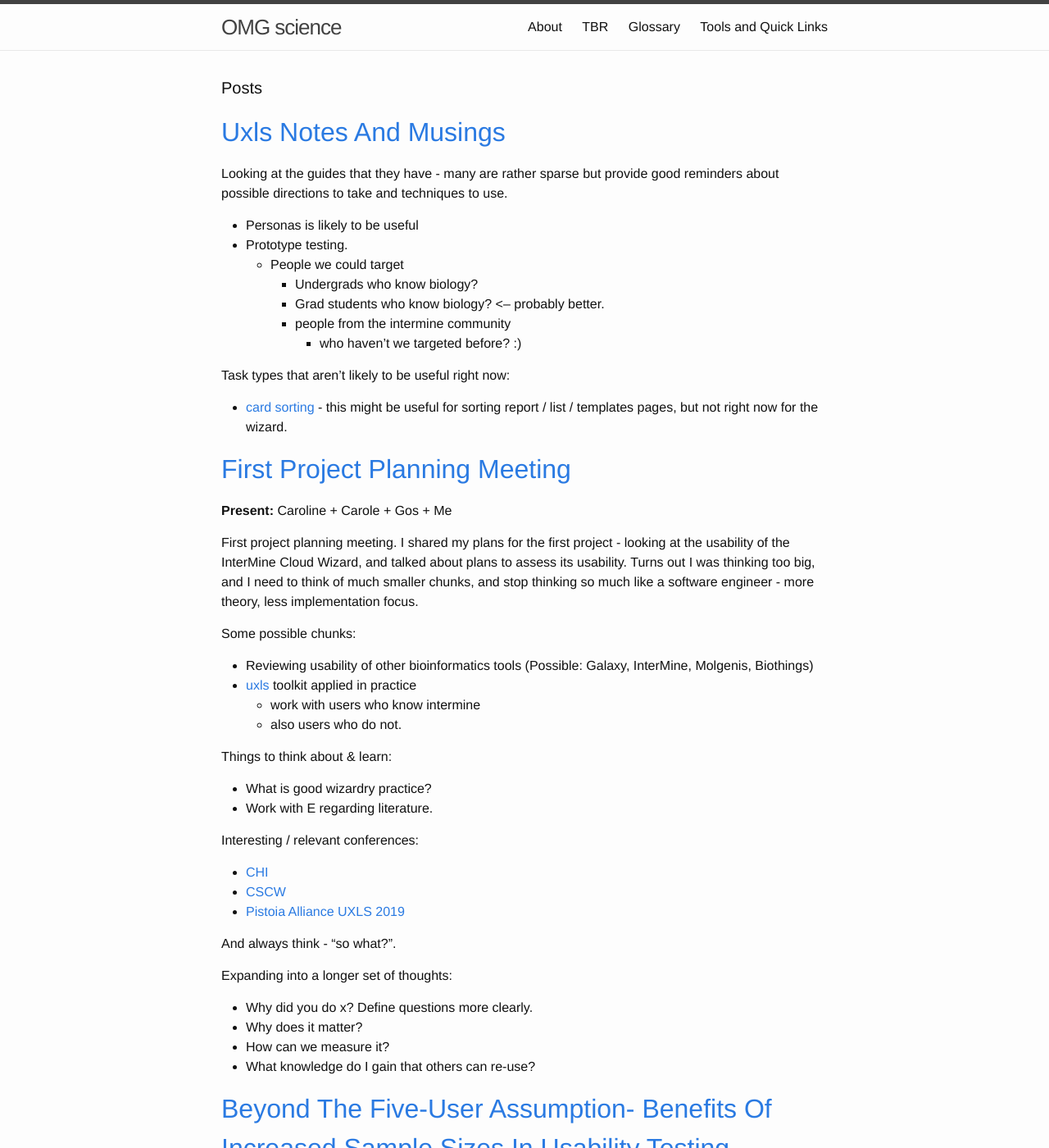
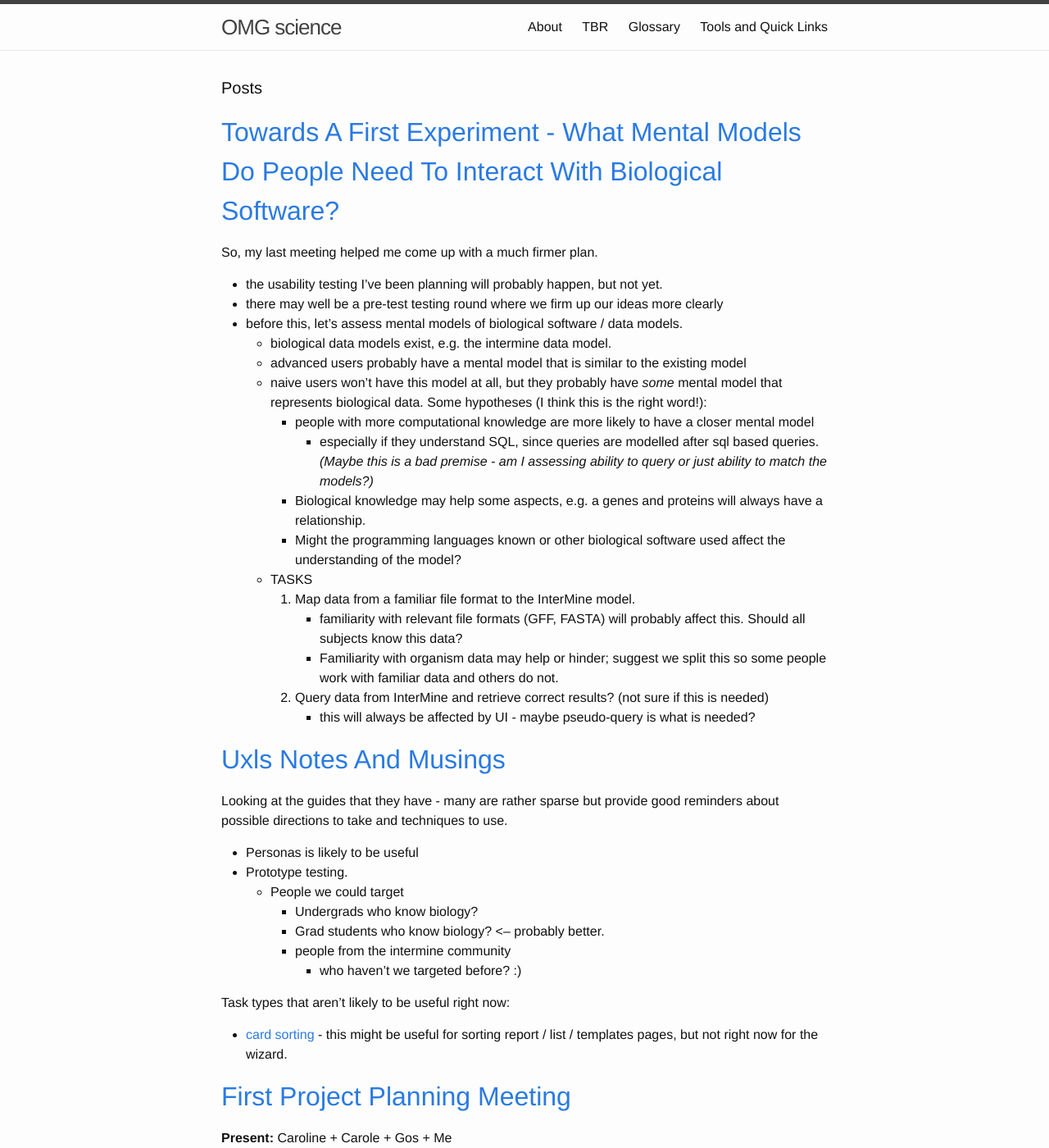
Before and after one commit to yochannah/omgscience, a Jekyll site: the page built from index.html, in a window 1280 px wide and 1400 px high. Shown: the whole window at 82% size. Built offline with Jekyll 4.4.1, drawn with Linux system fonts in a browser that asks for light colours.

Commit message:
add some notes on measuring understnading of models

```diff
--- /dev/null
+++ b/_posts/2019-03-23-towards-a-first-experiment-what-mental-models-do-people-need-to-interact-with-biological-software.md
@@ -0,0 +1,25 @@
+---
+layout: post
+title: towards a first experiment - what mental models do people need to interact with biological software?
+date: 2019-03-23 14:04:00
+tags: notes
+---
+
+So, my last meeting helped me come up with a much firmer plan.
+
+- the usability testing I've been planning will probably happen, but not yet.
+- there may well be a pre-test testing round where we firm up our ideas more clearly
+- before this, let's assess mental models of biological software / data models.
+  - biological data models exist, e.g. the intermine data model.
+  - advanced users probably have a mental model that is similar to the existing model
+  - naive users won't have this model at all, but they probably have *some* mental model that represents biological data. Some hypotheses (I think this is the right word!):
+    - people with more computational knowledge are more likely to have a closer mental model
+      - especially if they understand SQL, since queries are modelled after sql based queries. _(Maybe this is a bad premise - am I assessing ability to query or just ability to match the models?)_
+    - Biological knowledge may help some aspects, e.g. a genes and proteins will always have a relationship.
+    - Might the programming languages known or other biological software used affect the understanding of the model?
+  - TASKS
+    1. Map data from a familiar file format to the InterMine model.
+      - familiarity with relevant file formats (GFF, FASTA) will probably affect this. Should all subjects know this data?
+      - Familiarity with organism data may help or hinder; suggest we split this so some people work with familiar data and others do not.
+    2. Query data from InterMine and retrieve correct results? (not sure if this is needed)
+      - this will always be affected by UI - maybe pseudo-query is what is needed?
```
Also changed, not shown: _posts/2019-02-25-uxls-notes-and-musings.md (+1 -0 lines).
